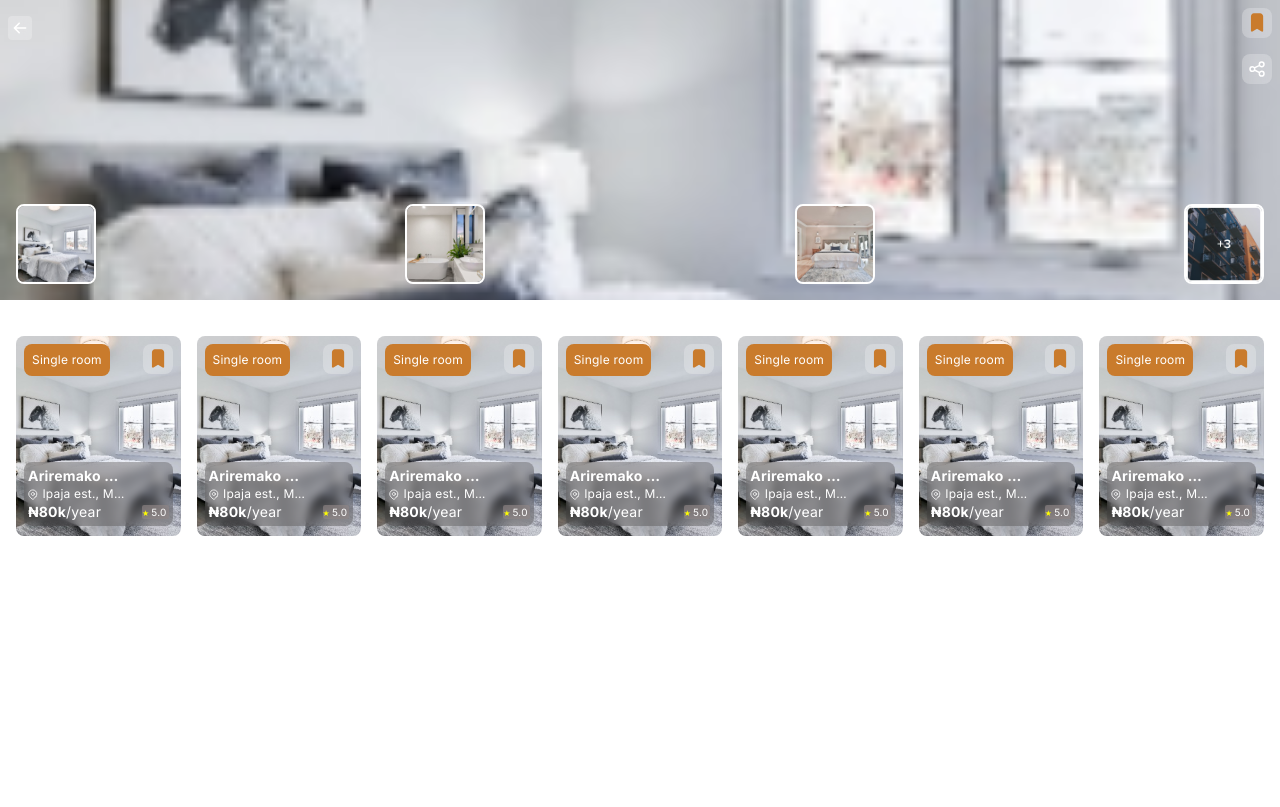
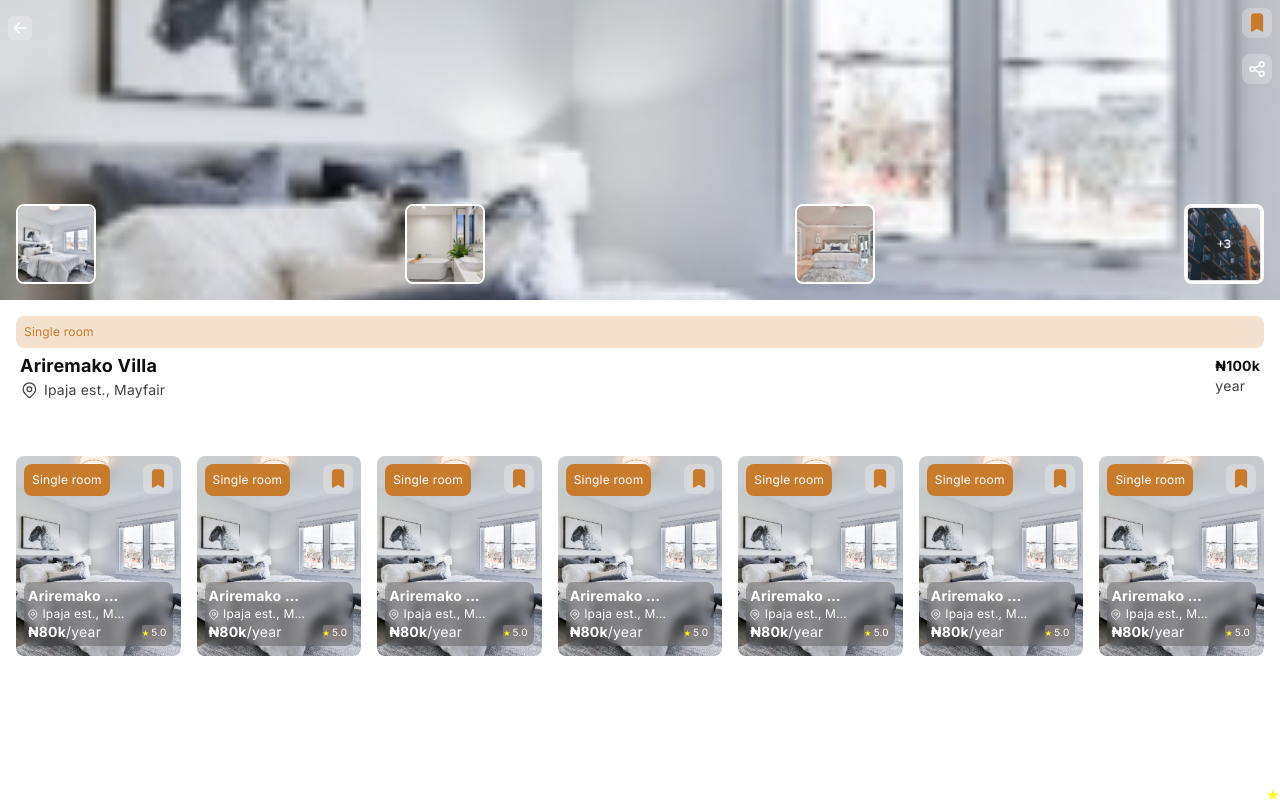
Before and after one commit to dev-makanju/Hostel-Manager, a Next.js app: page /dashboard/saved/1 in a window 1280 px wide. Built offline with nearby package versions, Linux system fonts and the light colour scheme.

Commit message:
feat/ worked on single page

```diff
--- a/src/app/dashboard/saved/[savedId]/page.js
+++ b/src/app/dashboard/saved/[savedId]/page.js
@@ -54,8 +54,27 @@ const SingleSavedProduct = () => {
             </div>
           </div>
        </div>
-       <div className="">
-
+       <div className="p-4">
+          <h1 className='bg-[#F4E1CD] text-xs p-2 rounded-lg text-[#C97B2C]'>Single room</h1>
+          <div className="rounded-lg p-1 flex items-center justify-between">
+              <div className='w-[70%]'>
+                    <h2 className="text-[#0E0E0E] text-lg font-bold">Ariremako Villa</h2>
+                    <p className='flex items-center text-[#fff]'>
+                      <svg className='mr-1' width="20" height="20" viewBox="0 0 6 8" fill="none" xmlns="http://www.w3.org/2000/svg">
+                          <path d="M4.51777 5.45527C4.22508 5.74796 3.61299 6.36005 3.19181 6.78122C2.94773 7.0253 2.5524 7.02543 2.30832 6.78136C1.89448 6.36752 1.29425 5.76728 0.982233 5.45527C0.00592233 4.47896 0.00592233 2.89604 0.982233 1.91973C1.95854 0.943422 3.54146 0.943422 4.51777 1.91973C5.49408 2.89604 5.49408 4.47896 4.51777 5.45527Z" stroke="#414141" stroke-width="0.5" stroke-linecap="round" stroke-linejoin="round"/>
+                          <path d="M3.6875 3.6875C3.6875 4.20527 3.26777 4.625 2.75 4.625C2.23223 4.625 1.8125 4.20527 1.8125 3.6875C1.8125 3.16973 2.23223 2.75 2.75 2.75C3.26777 2.75 3.6875 3.16973 3.6875 3.6875Z" stroke="#414141" stroke-width="0.5" stroke-linecap="round" stroke-linejoin="round"/>
+                      </svg>
+                      <span className='text-[#414141] text-sm'>Ipaja est., Mayfair</span>
+                    </p>
+                    <span className="h-[16px] absolute bottom-0 right-0 rounded-sm text-[yellow] text-[15px]">&#9733;</span>
+              </div>
+              <div>
+                <div className='flex flex-col'>
+                  <h2 className="text-[#0E0E0E] text-sm font-bold">₦100k</h2>
+                  <span className="text-[#414141] text-sm">year</span>
+                </div>
+              </div>
+          </div>
 
        </div>
        <div style={parentCard} className='mt-5 p-4'>
```
